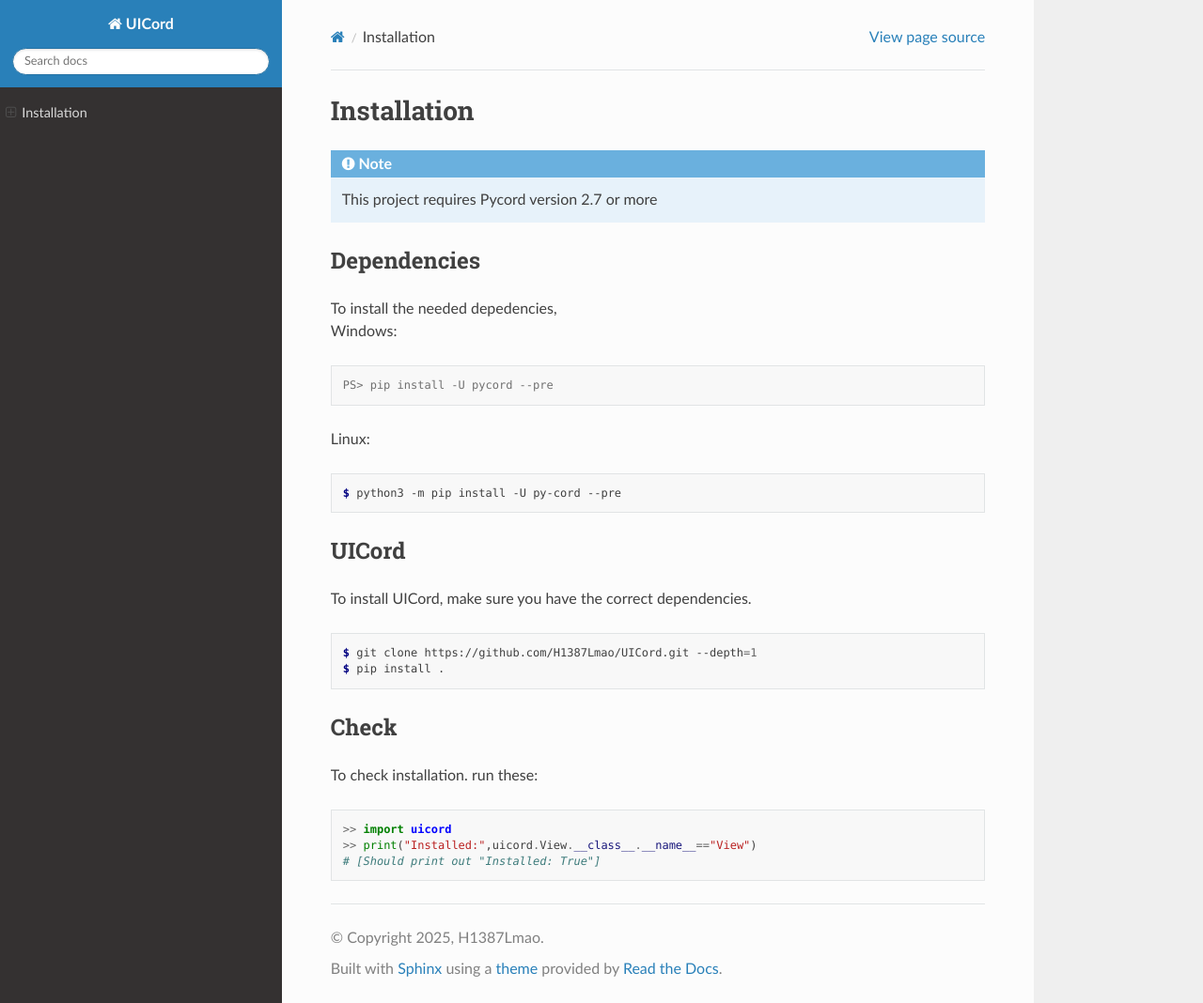
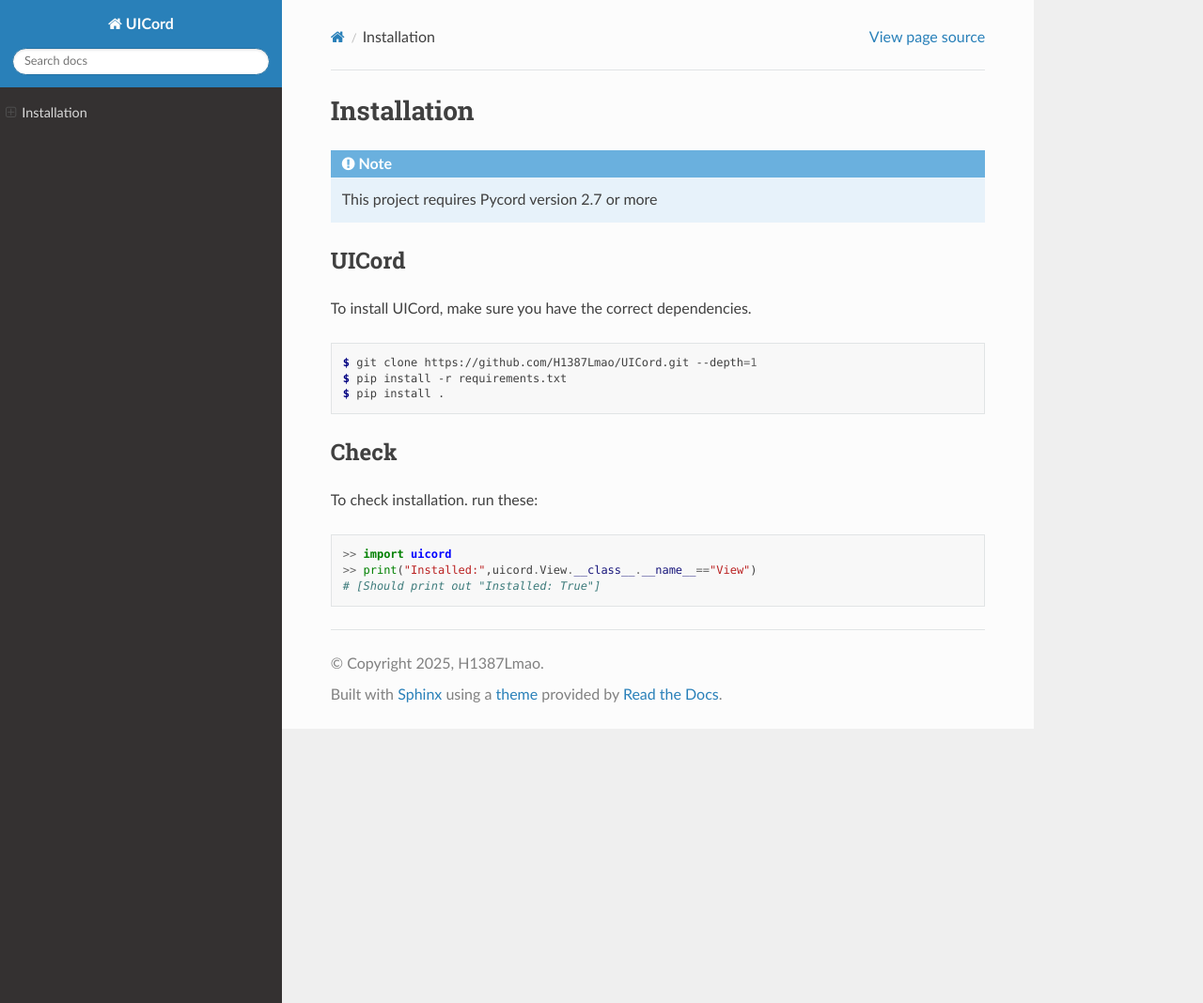
Before and after one commit to H1387Lmao/UICord, a Sphinx documentation site: the page built from docs/installation.rst, in a window 1280 px wide and 1068 px high. Shown: the whole window at 94% size. Built offline with Sphinx 7.4.7 and the Read the Docs theme 3.1.0, drawn with Linux system fonts in a browser that asks for light colours; pages that are not in the unit, such as notebooks, are missing from menus.

Commit message:
Add the rest of the documentation

```diff
--- a/docs/installation.rst
+++ b/docs/installation.rst
@@ -5,22 +5,6 @@
 
 .. note::
    This project requires Pycord version 2.7 or more
-
-Dependencies
-------------
-
-| To install the needed depedencies,
-| Windows:
-
-.. code-block:: console
-
-   PS> pip install -U pycord --pre
-
-| Linux:
-
-.. code-block:: console
-
-   $ python3 -m pip install -U py-cord --pre
 
 UICord
 ------
@@ -30,6 +14,7 @@
 .. code-block:: console
 
    $ git clone https://github.com/H1387Lmao/UICord.git --depth=1
+   $ pip install -r requirements.txt
    $ pip install .
 
 Check
```
